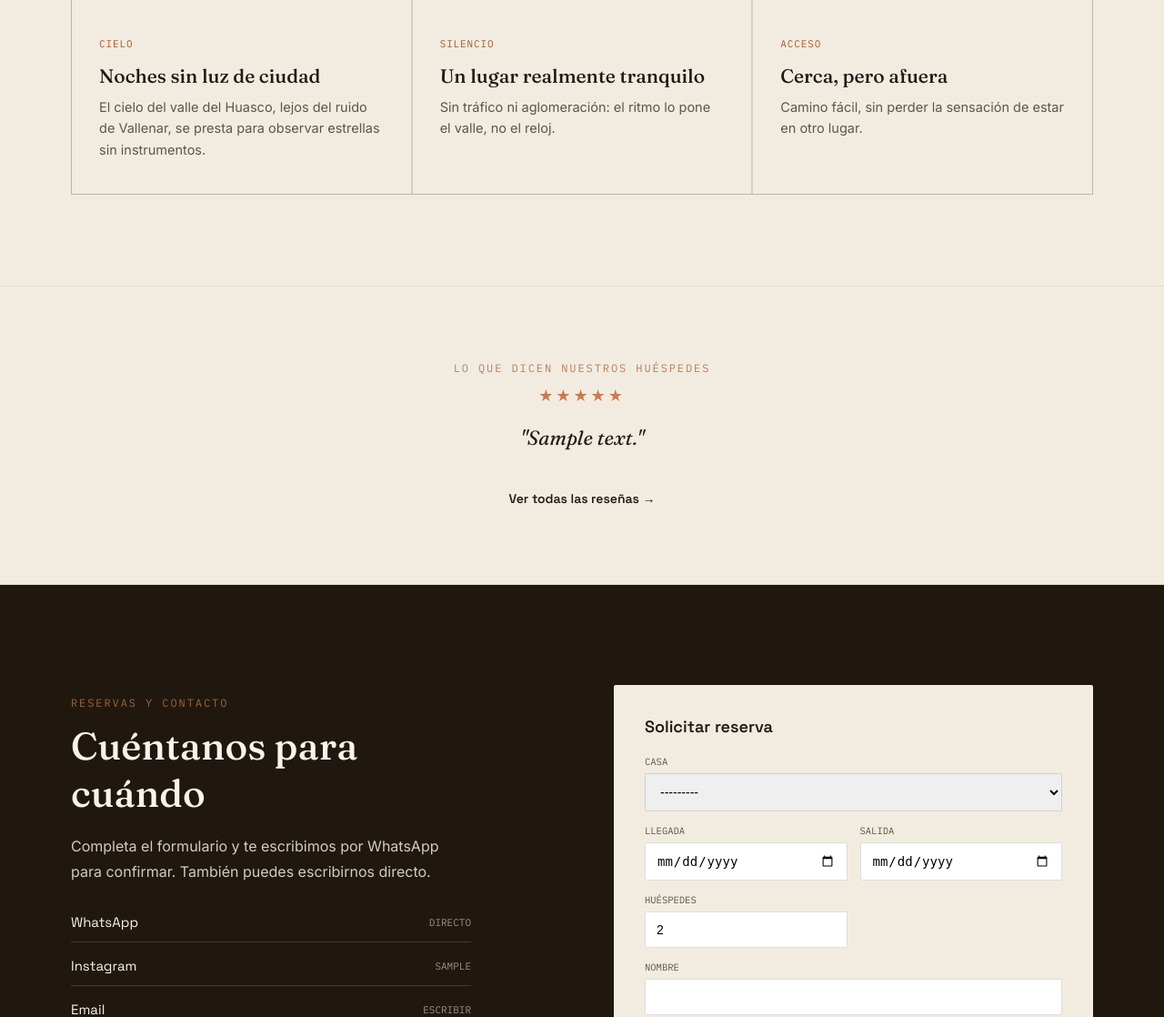
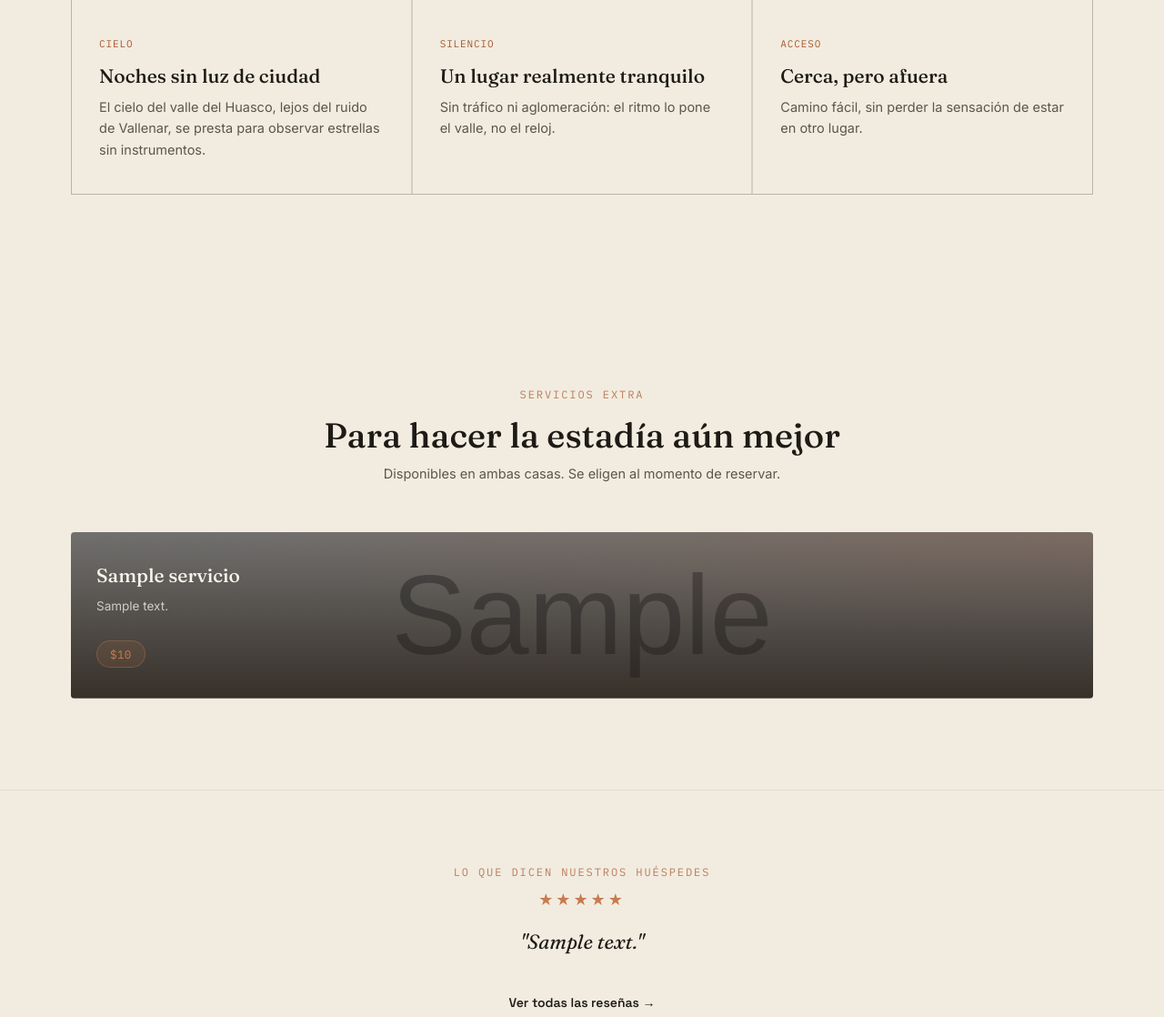
Before and after one commit to nicolasmujika/refugiolongomilla, a Django app: page / in a window 1280 px wide. Shown: the part 3134-4252 px from the top of the page at 91% size. Run offline with Django 5.2, Linux system fonts and the light colour scheme; tables that the repository leaves empty hold one stand-in row (values such as "Sample post"); grey boxes marked "Sample" are stand-in pictures.

Commit message:
Calculadora

```diff
--- a/cabanas/views.py
+++ b/cabanas/views.py
@@ -60,6 +60,17 @@ class HomeView(TemplateView):
             context["mostrar_mapa_interactivo"] = False
 
         context.setdefault("reserva_form", ReservaForm(idioma=idioma_actual))
+
+        # OJO: no usar json.dumps() aquí — el filtro {{ ...|json_script:"id" }} del template
+        # ya serializa el valor a JSON. Si le pasamos un string ya convertido, Django lo
+        # vuelve a codificar y el navegador recibe un JSON-de-un-JSON (un string, no un objeto),
+        # por eso el cálculo del total nunca encontraba los precios.
+        context["casas_precios_json"] = {
+            str(c.id): c.precio_desde or 0 for c in context["casas"]
+        }
+        context["servicios_precios_json"] = {
+            str(s.id): s.precio or 0 for s in context["servicios"]
+        }
         return context
 
 
--- a/static/cabanas/css/style.css
+++ b/static/cabanas/css/style.css
@@ -735,3 +735,11 @@ footer{ background:var(--night); color:var(--star); padding:56px 0 30px; }
   .mapa-zona-layout{ grid-template-columns:1fr; }
   .mapa-zona-mapa{ height:340px; }
 }
+
+.total-estimado{
+  display:flex; justify-content:space-between; align-items:center;
+  background:rgba(201,123,79,.1); border:1px solid rgba(201,123,79,.3);
+  border-radius:4px; padding:14px 18px; margin:16px 0 4px;
+}
+.total-label{ font-family:var(--f-mono); font-size:11.5px; text-transform:uppercase; letter-spacing:.05em; color:var(--ink-soft); }
+.total-monto{ font-family:var(--f-display); font-size:22px; font-weight:600; color:var(--clay); }
--- a/static/cabanas/js/main.js
+++ b/static/cabanas/js/main.js
@@ -177,3 +177,63 @@ function activarClicsCalendario() {
     }
   });
 }
+
+// ---------- Total estimado de la reserva (casa x noches + servicios extra) ----------
+function iniciarCalculoTotalReserva() {
+  const datosCasas = document.getElementById("casas-precios-data");
+  const datosServicios = document.getElementById("servicios-precios-data");
+  const totalBox = document.getElementById("total-estimado");
+  const totalMonto = document.getElementById("total-monto");
+  const selectCasa = document.getElementById("id_casa");
+  const inputLlegada = document.getElementById("id_fecha_llegada");
+  const inputSalida = document.getElementById("id_fecha_salida");
+  const checksServicios = document.querySelectorAll('input[name="servicios"]');
+
+  if (!datosCasas || !datosServicios || !totalBox || !selectCasa || !inputLlegada || !inputSalida) return;
+
+  const casasPrecios = JSON.parse(datosCasas.textContent);
+  const serviciosPrecios = JSON.parse(datosServicios.textContent);
+
+  function formatoCLP(numero) {
+    return "$" + numero.toLocaleString("es-CL");
+  }
+
+  function calcularTotal() {
+    const casaId = selectCasa.value;
+    const llegada = inputLlegada.value;
+    const salida = inputSalida.value;
+
+    let noches = 0;
+    if (llegada && salida) {
+      const d1 = new Date(llegada);
+      const d2 = new Date(salida);
+      const diff = (d2 - d1) / (1000 * 60 * 60 * 24);
+      if (diff > 0) noches = diff;
+    }
+
+    const precioNoche = casasPrecios[casaId] || 0;
+    let total = noches * precioNoche;
+
+    checksServicios.forEach(chk => {
+      if (chk.checked) {
+        total += serviciosPrecios[chk.value] || 0;
+      }
+    });
+
+    if (total > 0) {
+      totalBox.style.display = "flex";
+      totalMonto.textContent = formatoCLP(total);
+    } else {
+      totalBox.style.display = "none";
+    }
+  }
+
+  selectCasa.addEventListener("change", calcularTotal);
+  inputLlegada.addEventListener("change", calcularTotal);
+  inputSalida.addEventListener("change", calcularTotal);
+  checksServicios.forEach(chk => chk.addEventListener("change", calcularTotal));
+
+  calcularTotal();
+}
+
+document.addEventListener("DOMContentLoaded", iniciarCalculoTotalReserva);
--- a/templates/cabanas/home.html
+++ b/templates/cabanas/home.html
@@ -192,7 +192,24 @@
     </div>
   </div>
 </section>
-
+<section class="servicios">
+  <div class="container">
+    <div class="head">
+      <p class="eyebrow">{{ t.servicios_extra }}</p>
+      <h2>{{ t.servicios_titulo }}</h2>
+      <p class="sub">{{ t.servicios_sub }}</p>
+    </div>
+    <div class="servicios-grid">
+      {% for servicio in servicios %}
+        <div class="servicio-card" {% if servicio.imagen %}style="background-image:linear-gradient(0deg, rgba(32,24,15,.88), rgba(32,24,15,.55)), url('{{ servicio.imagen.url }}'); background-size:cover; background-position:center;"{% endif %}>
+          <h4>{% t_campo servicio.nombre servicio.nombre_en %}</h4>
+          {% if servicio.descripcion %}<p>{% t_campo servicio.descripcion servicio.descripcion_en %}</p>{% endif %}
+          <span class="servicio-precio">{{ servicio.get_precio_display }}</span>
+        </div>
+      {% endfor %}
+    </div>
+  </div>
+</section>
 {% if resenas %}
 <section class="resenas-teaser">
   <div class="container resenas-teaser-inner">
@@ -260,6 +277,10 @@
             </div>
           </div>
         </div>
+        <div class="total-estimado" id="total-estimado" style="display:none;">
+          <span class="total-label">Total estimado</span>
+          <span class="total-monto" id="total-monto">$0</span>
+        </div>
         <button type="submit" class="btn btn-clay book-submit">{{ t.enviar_solicitud }}</button>
       </form>
     </div>
@@ -325,4 +346,7 @@ document.addEventListener("DOMContentLoaded", function () {
 });
 </script>
 
+{{ casas_precios_json|json_script:"casas-precios-data" }}
+{{ servicios_precios_json|json_script:"servicios-precios-data" }}
+
 {% endblock %}
```
